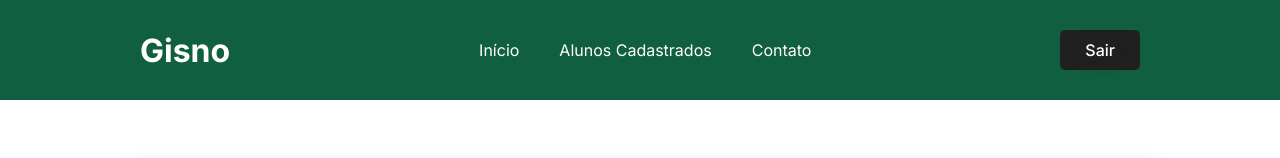
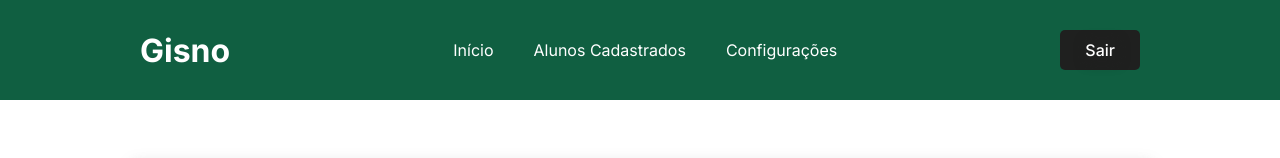
Before and after one commit to developerlucasgabriel/Senac-Atividade-Remota-Sistema-Alunos, a plain HTML site: page index.html in a window 1280 px wide. Shown: the top 158 px of the page. Drawn offline with Linux system fonts and the light colour scheme.

Commit message:
Substituição de Contato no Nav por Configurações

```diff
--- a/index.html
+++ b/index.html
@@ -21,7 +21,7 @@
                 <ul>
                     <li><a href="#">Início</a></li>
                     <li><a href="#">Alunos Cadastrados</a></li>
-                    <li><a href="#">Contato</a></li>
+                    <li><a href="#">Configurações</a></li>
                 </ul>
             </nav>
             <button id="btn-sair"><a target="_blank" href="https://youtu.be/BZ-rGoTOESE">Sair</a></button>
```
